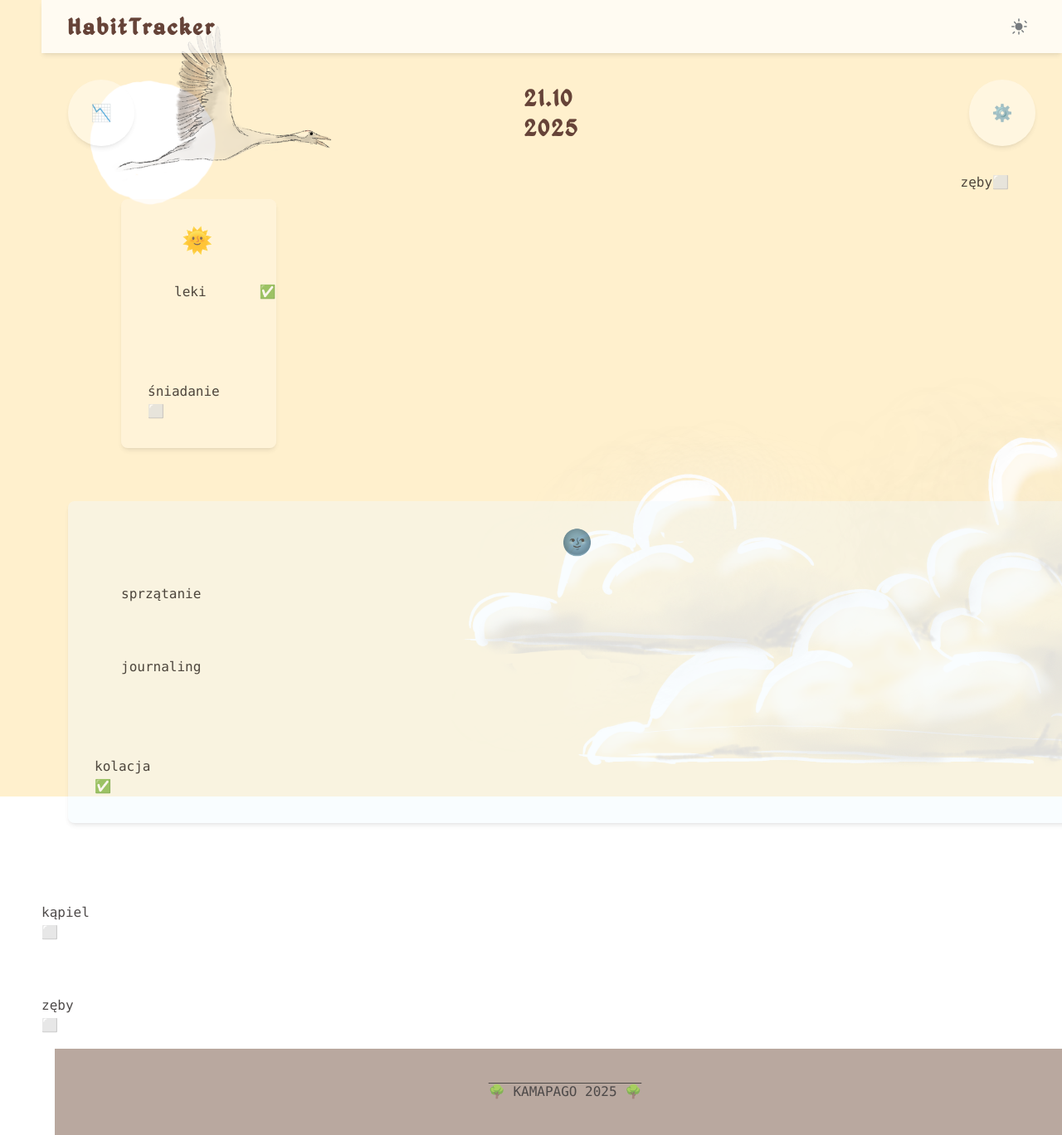
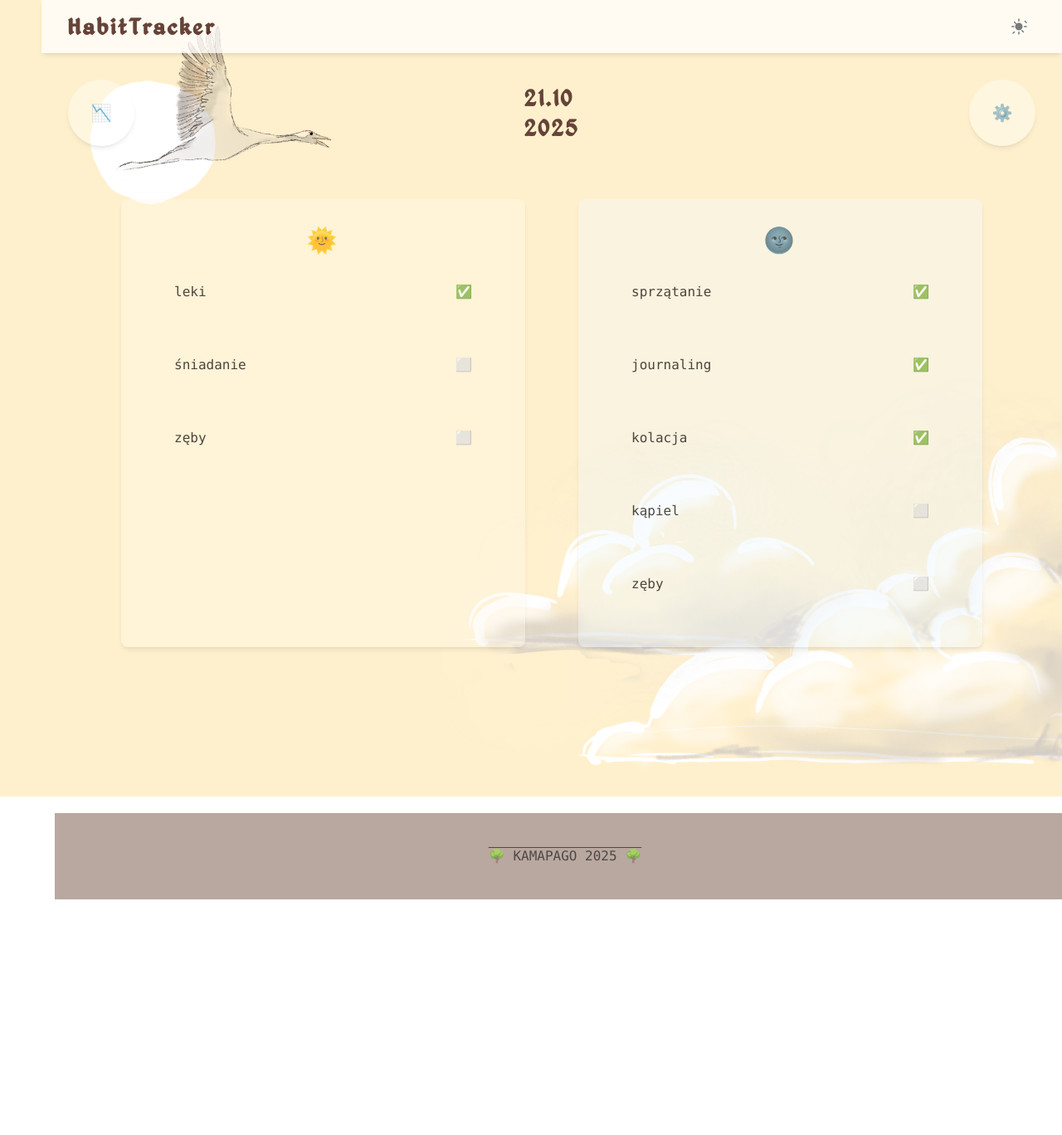
Before and after one commit to kama-pa-go/KGprojects, a Jekyll site: the page nawyki.html, which Jekyll copies as it is, in a window 1280 px wide. Shown: the whole page at 83% size. Built offline with Jekyll 4.4.1, drawn with Linux system fonts in a browser that asks for light colours; after the commit the page ends 1084 px from its top, so only the background shows below that.

Commit message:
Teraz powinno być lepsze rozłożenie

```diff
--- a/assets/output.css
+++ b/assets/output.css
@@ -666,8 +666,8 @@
   .grow {
     flex-grow: 1;
   }
-  .basis-50 {
-    flex-basis: calc(var(--spacing) * 50);
+  .basis-1\/2 {
+    flex-basis: calc(1/2 * 100%);
   }
   .basis-auto {
     flex-basis: auto;
--- a/nawyki.html
+++ b/nawyki.html
@@ -102,25 +102,55 @@
 </header>
 
 <main id="app" class="flex flex-col min-h-screen">
-        <div id="nagłowek nawyków" class="flex flex-row justify-between items-center  m-4">
+
+  <div id="nagłowek nawyków" class="flex flex-row justify-between items-center m-4">
     <button class="rounded-full bg-white/50 shadow-md w-20 h-20 text-xl m-4">📉</button>
     <h1>21.10<br>2025</h1>
     <button class="rounded-full bg-white/50 shadow-md w-20 h-20 text-xl m-4">⚙️</button>
   </div>
+
   <div class="flex flex-row mx-8 px-8">
-          <div id="poranne-nawyki" class="basis-50 flex flex-col w-full p-8 m-8 shadow-md rounded-lg bg-orange-50/50">
-            <div class="flex flex-row justify-center"><h1>🌞</h1></div>
-            <div class="flex flex-row justify-between m-8 w-full"><p>leki</p><p>✅</p></div>
-            <div class="flex flex-row justify-between m-8 w-full"></div><p>śniadanie</p><p>⬜</p></div>
-            <div class="flex flex-row justify-between m-8 w-full"></div><p>zęby</p><p>⬜</p></div>
+
+    <div id="poranne-nawyki" class="basis-1/2 flex flex-col p-8 m-8 shadow-md rounded-lg bg-orange-50/50">
+      <div class="flex flex-row justify-center">
+        <h1>🌞</h1>
       </div>
-          <div id="wieczorne-nawyki" class="basis-50 flex flex-col w-full p-8 m-8 shadow-md rounded-lg bg-sky-50/50">
-            <div class="flex flex-row justify-center"><h1>🌚</h1></div>
-            <div class="flex flex-row justify-between m-8 w-full"><p>sprzątanie</p><p>✅</p></div>
-            <div class="flex flex-row justify-between m-8 w-full"><p>journaling</p><p>✅</p></div>
-            <div class="flex flex-row justify-between m-8 w-full"></div><p>kolacja</p><p>✅</p></div>
-            <div class="flex flex-row justify-between m-8 w-full"></div><p>kąpiel</p><p>⬜</p></div>
-            <div class="flex flex-row justify-between m-8 w-full"></div><p>zęby</p><p>⬜</p></div>
+      <div class="flex flex-row justify-between m-8">
+        <p>leki</p>
+        <p>✅</p>
+      </div>
+      <div class="flex flex-row justify-between m-8">
+        <p>śniadanie</p>
+        <p>⬜</p>
+      </div>
+      <div class="flex flex-row justify-between m-8">
+        <p>zęby</p>
+        <p>⬜</p>
+      </div>
+    </div> <div id="wieczorne-nawyki" class="basis-1/2 flex flex-col p-8 m-8 shadow-md rounded-lg bg-sky-50/50">
+      <div class="flex flex-row justify-center">
+        <h1>🌚</h1>
+      </div>
+      <div class="flex flex-row justify-between m-8">
+        <p>sprzątanie</p>
+        <p>✅</p>
+      </div>
+      <div class="flex flex-row justify-between m-8">
+        <p>journaling</p>
+        <p>✅</p>
+      </div>
+      <div class="flex flex-row justify-between m-8">
+        <p>kolacja</p>
+        <p>✅</p>
+      </div>
+      <div class="flex flex-row justify-between m-8">
+        <p>kąpiel</p>
+        <p>⬜</p>
+      </div>
+      <div class="flex flex-row justify-between m-8">
+        <p>zęby</p>
+        <p>⬜</p>
+      </div>
     </div>
   </div>
 </main>
```
Lines whose indentation alone changed are shown as unchanged.
